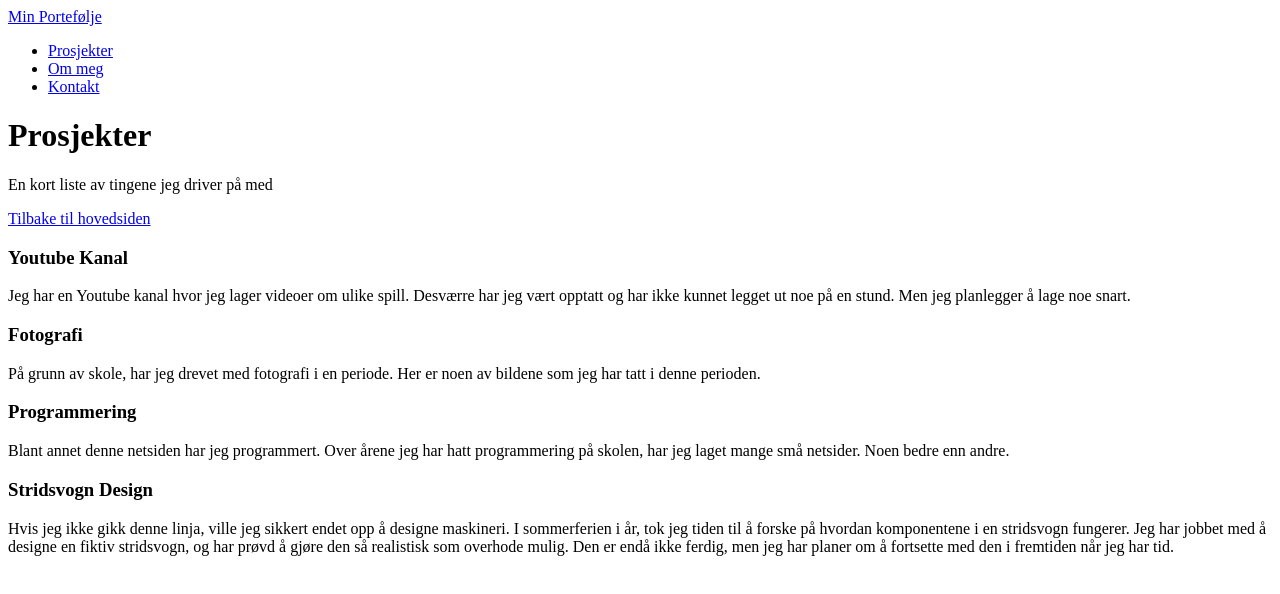
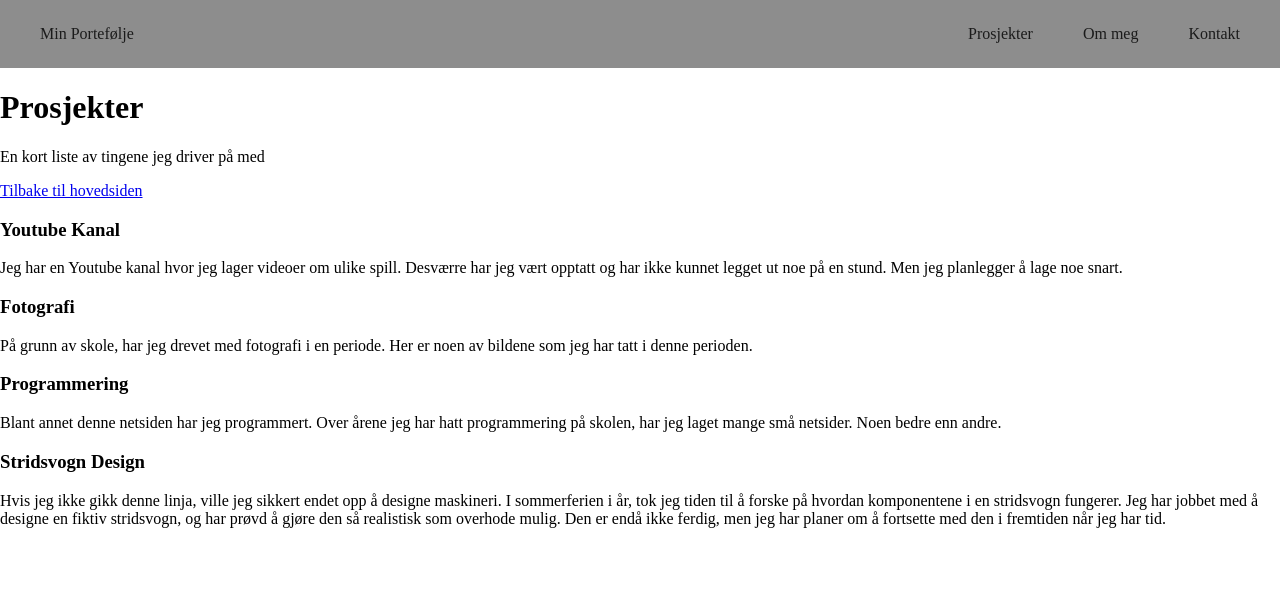
Before and after one commit to evehan10/Oppgave-Egen-Nettside, a plain HTML site: page prosjekter.html in a window 1280 px wide. Drawn offline with Linux system fonts and the light colour scheme.

Commit message:
Sticky navbar

```diff
--- a/prosjekter.html
+++ b/prosjekter.html
@@ -17,8 +17,8 @@
 
             <ul class="nav-links">
                 <li><a href="prosjekter.html">Prosjekter</a></li>
-                <li><a href="om meg">Om meg</a></li>
-                <li><a href="kontakt">Kontakt</a></li>
+                <li><a href="index.html#om-meg">Om meg</a></li>
+                <li><a href="index.html#kontakt">Kontakt</a></li>
             </ul>
 
         </nav>
@@ -32,30 +32,37 @@
 
         <a href="index.html" class="button">Tilbake til hovedsiden</a>
 
+        <section id="YT">
         <h3>Youtube Kanal</h3>
         <p>Jeg har en Youtube kanal hvor jeg lager videoer om ulike spill.
             Desværre har jeg vært opptatt og har ikke kunnet legget ut noe på en stund.
             Men jeg planlegger å lage noe snart.
         </p>
+        </section>
 
+        <section id="Fotografi">
         <h3>Fotografi</h3>
         <p>På grunn av skole, har jeg drevet med fotografi i en periode.
             Her er noen av bildene som jeg har tatt i denne perioden.
         </p>
+        </section>
 
+        <section id="Programmering">
         <h3>Programmering</h3>
         <p>Blant annet denne netsiden har jeg programmert.
             Over årene jeg har hatt programmering på skolen, har jeg laget mange små netsider.
             Noen bedre enn andre.
         </p>
+        </section>
 
+        <section id="Stridsvogn">
         <h3>Stridsvogn Design</h3>
         <p>Hvis jeg ikke gikk denne linja, ville jeg sikkert endet opp å designe maskineri.
             I sommerferien i år, tok jeg tiden til å forske på hvordan komponentene i en stridsvogn fungerer.
             Jeg har jobbet med å designe en fiktiv stridsvogn, og har prøvd å gjøre den så realistisk som overhode mulig.
             Den er endå ikke ferdig, men jeg har planer om å fortsette med den i fremtiden når jeg har tid.
         </p>
-
+        </section>
 
 
 
--- a/styles.css
+++ b/styles.css
@@ -0,0 +1,42 @@
+body {
+    margin: 0;
+}
+
+header {
+    position: sticky;
+    top: 0;
+    z-index: 1000;
+}
+
+.navbar {
+    display: flex;
+    justify-content: space-between;
+    align-items: center;
+    padding: 25px 40px;
+    background-color: #8d8d8d;
+}
+
+.nav-links {
+    display: flex;
+    gap: 50px;
+    list-style: none;
+    margin: 0;
+    padding: 0;
+}
+
+.nav-links a {
+    color: #1b1b1b;
+    text-decoration: none;
+    font-size: 16px;
+}
+
+.nav-links a:hover {
+    color: #1b1b1b;
+}
+
+.home {
+    display: flex;
+    color:  #1b1b1b;
+    text-decoration: none;
+    font-size: 16px;
+}
```
